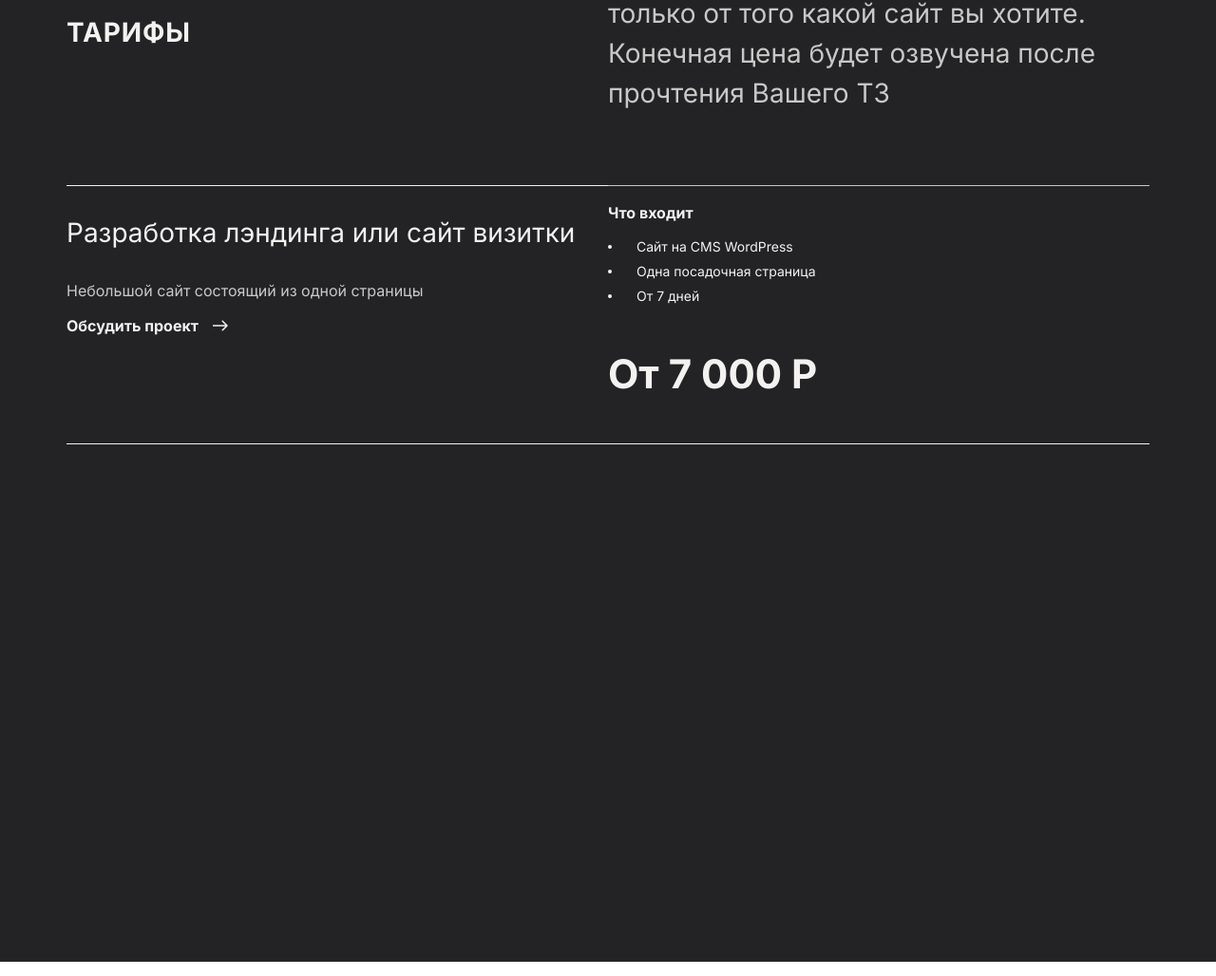
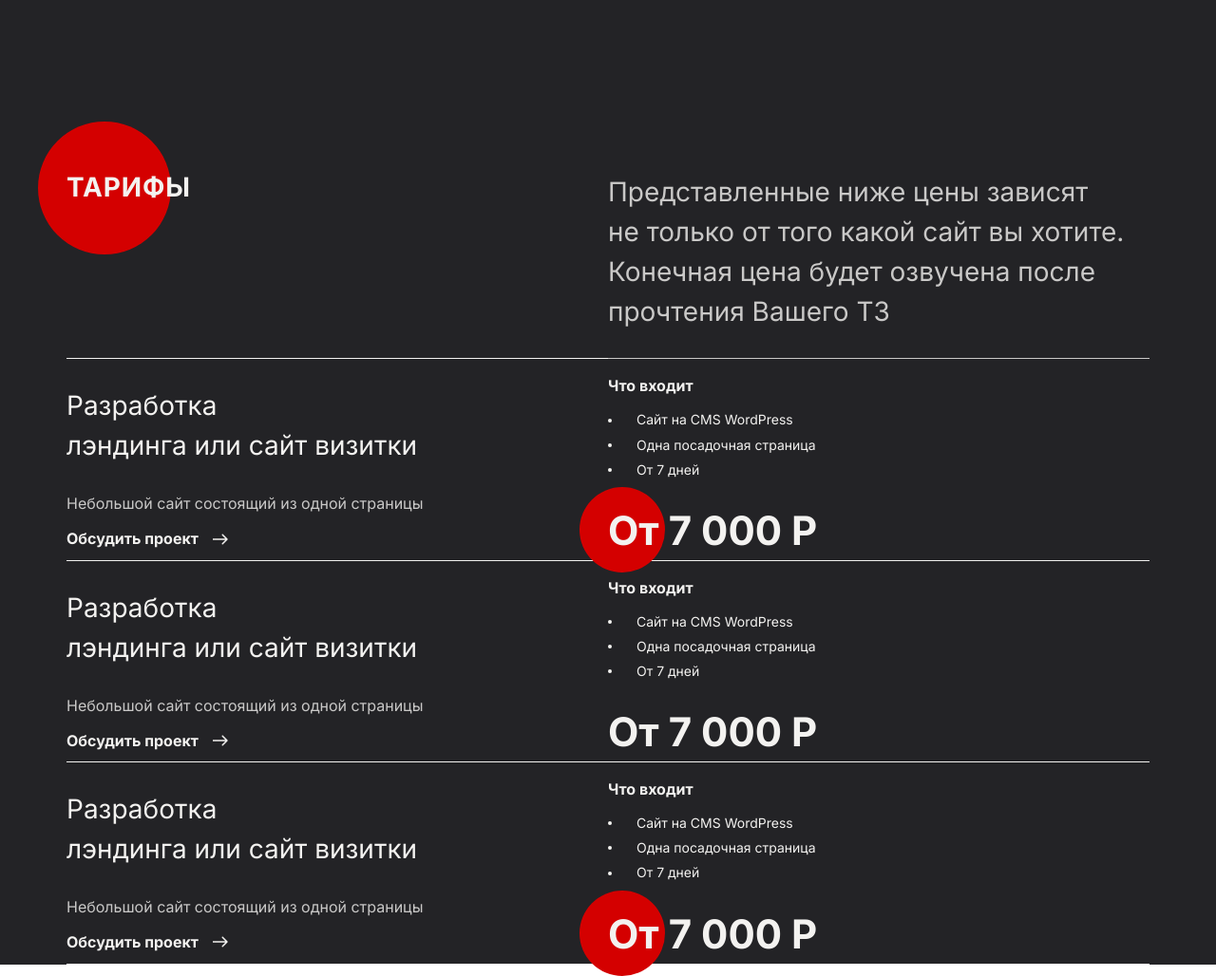
Before and after one commit to AvaZhy/Portfolio, a plain HTML site: page index.html in a window 1280 px wide. Shown: the part 4437-5465 px from the top of the page at 95% size. Drawn offline with nearby package versions, Linux system fonts and the light colour scheme.

Commit message:
fix tarif

```diff
--- a/css/style.css
+++ b/css/style.css
@@ -292,6 +292,22 @@ header {
     top: calc(50% - 60px);
 }
 
+.circle-tarif {
+    width: 140px;
+    height: 140px;
+    position: absolute;
+    left: -30px;
+    top: calc(50% - 70px);
+}
+
+.circle-price {
+    width: 90px;
+    height: 90px;
+    position: absolute;
+    left: -30px;
+    top: calc(50% - 45px);
+}
+
 .section-about {
     padding-top: 107px;
 }
@@ -477,7 +493,7 @@ header {
 
 .section-advantages {
     padding-top: 153px;
-    padding-bottom: 100px;
+    padding-bottom: 180px;
 }
 
 .advantages-text {
@@ -590,13 +606,20 @@ header {
 
 }
 
+.section-tarif {
+    padding-top: 150px;
+}
+
 .tarif {
     display: grid;
-    grid-template: repeat(4, 1fr)/1fr 1fr;
+    grid-template-columns: 1fr 1fr;
 }
 
 .tarif-item {
     border-bottom: 1px solid #F3F2F0;
+    display: flex;
+    flex-direction: column;
+    justify-content: space-between;
 }
 
 .tarif-title {
@@ -604,14 +627,24 @@ header {
     font-weight: 700;
     letter-spacing: 0.03em;
     text-transform: uppercase;
-    padding-top: 67px;
-    padding-bottom: 62px;
+    border-bottom: 1px solid #F3F2F0;
 }
+
+.tarif-title>div {
+    position: relative;
+}
+
+.tarif-title p {
+    position: relative;
+    z-index: 1;
+}
+
 
 .tarif-description {
     font-size: 28px;
     line-height: 150%;
     opacity: 0.8;
+    border-bottom: 1px solid #F3F2F0;
 }
 
 .tarif-name {
@@ -664,3 +697,13 @@ header {
     font-size: 42px;
     line-height: 150%;
 }
+
+.tarif-footer {
+    position: relative;
+}
+
+.tarif-footer p {
+    position: relative;
+    z-index: 1;
+    margin: 0;
+}
--- a/index.html
+++ b/index.html
@@ -360,25 +360,88 @@
              </section>
              <section class="section-tarif">
                  <div class="tarif">
-                     <div class="tarif-item tarif-title">
-                         <p>Тарифы</p>
+                    <div class="tarif-title">
+                        <div>
+                            <svg class="circle circle-tarif" viewBox="0 0 253 253"  xmlns="http://www.w3.org/2000/svg">
+                                <circle cx="126.5" cy="126.5" r="126.5"/>
+                                </svg>
+                                <p>Тарифы</p>
+                        </div>
                      </div>
-                     <div class="tarif-item tarif-description">
-                        <p>Представленные ниже цены зависят не только от того какой сайт вы хотите. Конечная цена будет озвучена после прочтения Вашего ТЗ</p>
+                     <div class="tarif-description">
+                        <p>Представленные ниже цены зависят не&nbsp;только от того какой сайт вы хотите. Конечная цена будет озвучена после прочтения Вашего ТЗ</p>
                     </div>
                     <div class="tarif-item">
-                        <p class="tarif-name">Разработка лэндинга или сайт визитки</p>
-                        <p class="tarif-text">Небольшой сайт состоящий из одной страницы</p>
-                        <p class="project"><span>Обсудить проект</span><span class="project-img"></span></p>
+                        <div class="tarif-header">
+                            <p class="tarif-name">Разработка<br>лэндинга или сайт визитки</p>
+                            <p class="tarif-text">Небольшой сайт состоящий из одной страницы</p>
+                        </div>
+                        <div class="tarif-footer">
+                            <p class="project"><span>Обсудить проект</span><span class="project-img"></span></p>
+                        </div>
                     </div>
                     <div class="tarif-item">
-                        <p class="tarif-pack">Что входит</p>
+                        <div class="tarif-header">
+                            <p class="tarif-pack">Что входит</p>
                         <ul class="tarif-list">
                             <li class="tarif-list-item">Сайт на CMS WordPress</li>
                             <li class="tarif-list-item">Одна посадочная страница</li>
                             <li class="tarif-list-item">От 7 дней</li>
                         </ul>
-                        <p class="tarif-price">От 7 000 Р</p>
+                        </div>
+                        <div class="tarif-footer">
+                            <svg class="circle circle-price" viewBox="0 0 253 253"  xmlns="http://www.w3.org/2000/svg">
+                                <circle cx="126.5" cy="126.5" r="126.5"/>
+                                </svg>
+                                <p class="tarif-price">От 7 000 Р</p>
+                        </div>
+                    </div>
+                    <div class="tarif-item">
+                        <div class="tarif-header">
+                            <p class="tarif-name">Разработка<br>лэндинга или сайт визитки</p>
+                            <p class="tarif-text">Небольшой сайт состоящий из одной страницы</p>
+                        </div>
+                        <div class="tarif-footer">
+                            <p class="project"><span>Обсудить проект</span><span class="project-img"></span></p>
+                        </div>
+                    </div>
+                    <div class="tarif-item">
+                        <div class="tarif-header">
+                            <p class="tarif-pack">Что входит</p>
+                        <ul class="tarif-list">
+                            <li class="tarif-list-item">Сайт на CMS WordPress</li>
+                            <li class="tarif-list-item">Одна посадочная страница</li>
+                            <li class="tarif-list-item">От 7 дней</li>
+                        </ul>
+                        </div>
+                        <div class="tarif-footer">
+                            <p class="tarif-price">От 7 000 Р</p>
+                        </div>
+                    </div>
+                    <div class="tarif-item">
+                        <div class="tarif-header">
+                            <p class="tarif-name">Разработка<br>лэндинга или сайт визитки</p>
+                            <p class="tarif-text">Небольшой сайт состоящий из одной страницы</p>
+                        </div>
+                        <div class="tarif-footer">
+                            <p class="project"><span>Обсудить проект</span><span class="project-img"></span></p>
+                        </div>
+                    </div>
+                    <div class="tarif-item">
+                        <div class="tarif-header">
+                            <p class="tarif-pack">Что входит</p>
+                        <ul class="tarif-list">
+                            <li class="tarif-list-item">Сайт на CMS WordPress</li>
+                            <li class="tarif-list-item">Одна посадочная страница</li>
+                            <li class="tarif-list-item">От 7 дней</li>
+                        </ul>
+                        </div>
+                        <div class="tarif-footer">
+                            <svg class="circle circle-price" viewBox="0 0 253 253"  xmlns="http://www.w3.org/2000/svg">
+                                <circle cx="126.5" cy="126.5" r="126.5"/>
+                                </svg>
+                                <p class="tarif-price">От 7 000 Р</p>
+                        </div>
                     </div>
                  </div>
              </section>
```
